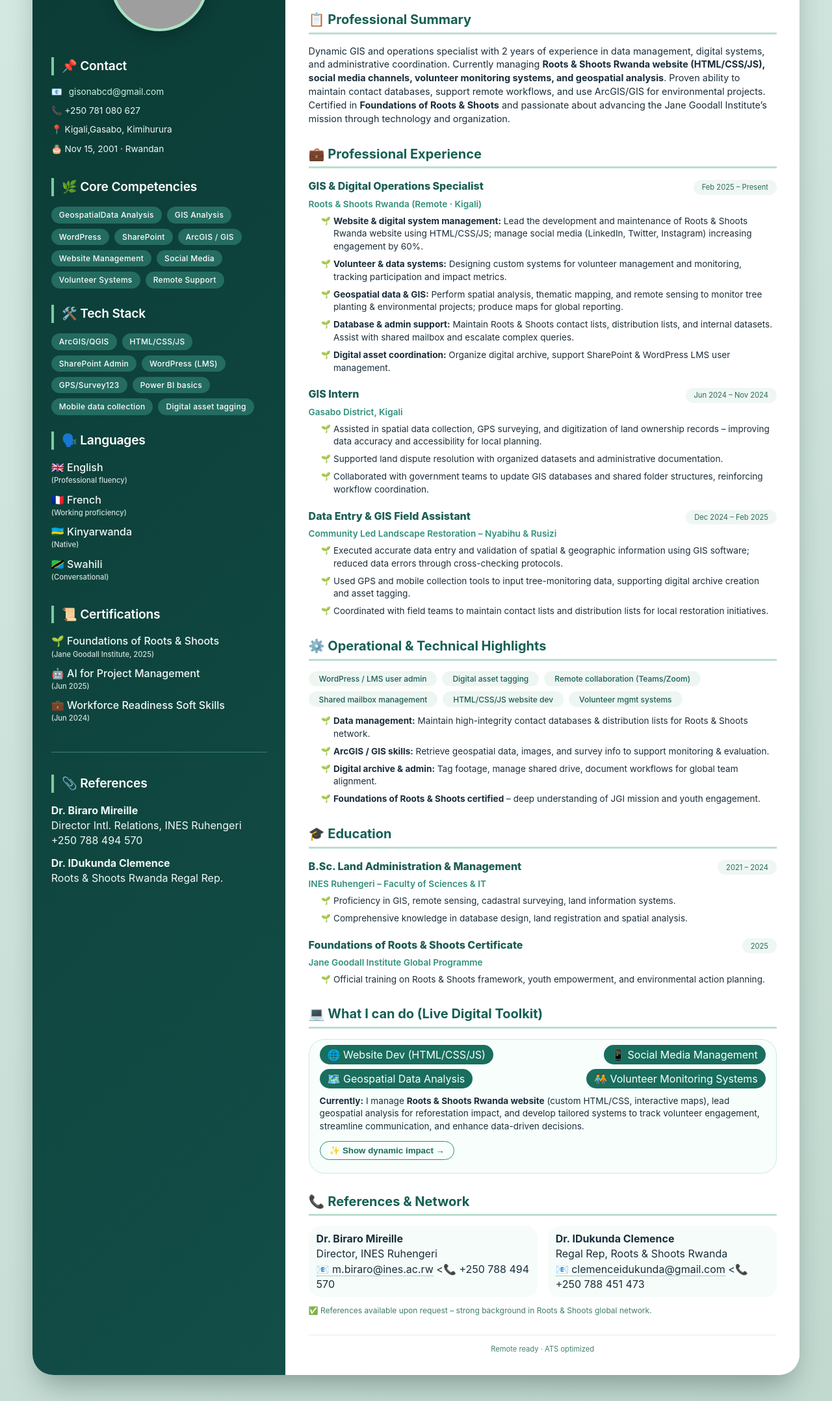
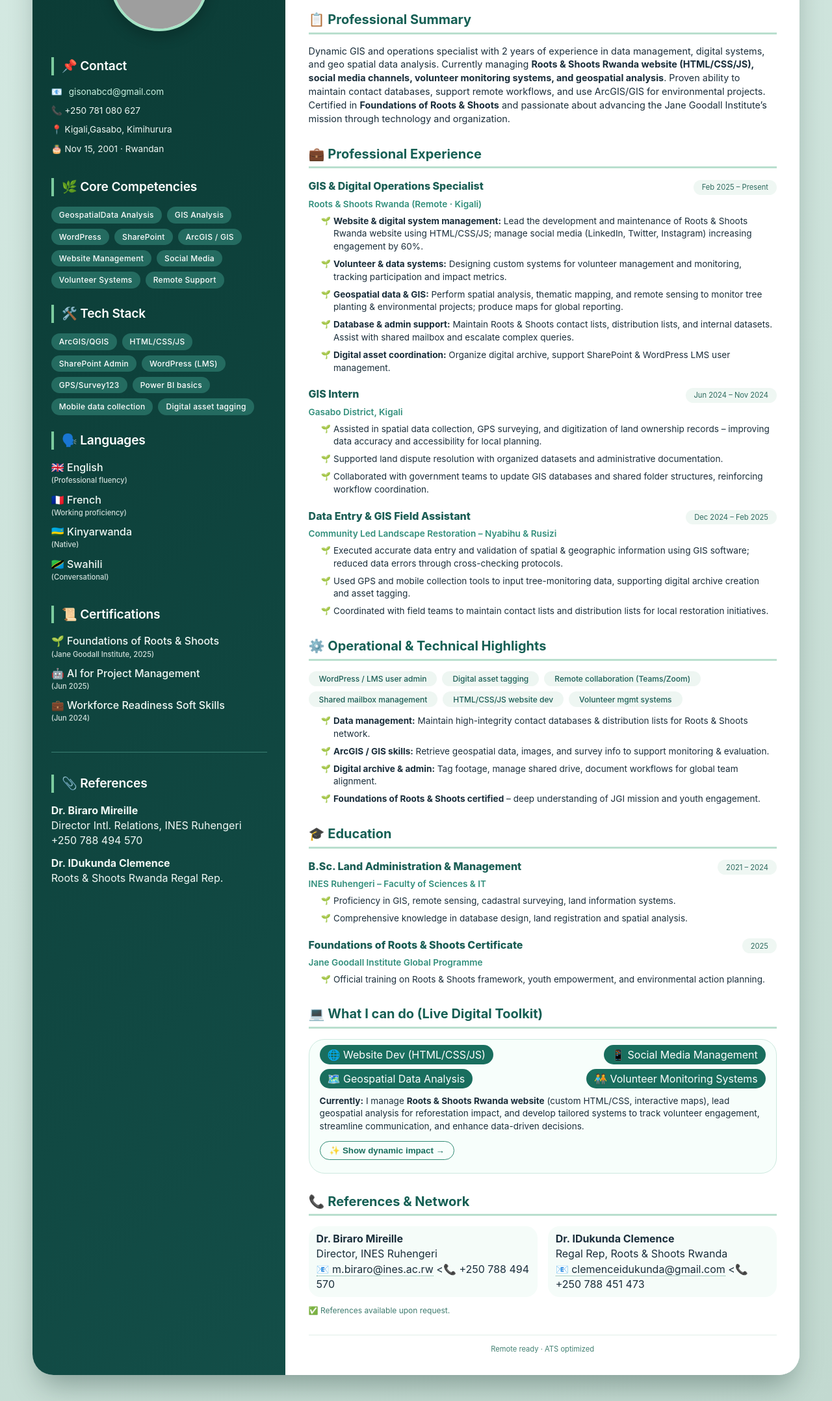
Before and after one commit to Gadson-creator/Gad-CV123, a plain HTML site: page index.html in a window 1280 px wide. Shown: the part 174-2330 px from the top of the page at 65% size. Drawn offline with Linux system fonts and the light colour scheme; grey boxes are pictures that could not be loaded.

```diff
--- a/index.html
+++ b/index.html
@@ -316,7 +316,7 @@
     <!-- Summary with tailored ATS keywords -->
     <div class="section">
       <div class="section-title">📋 Professional Summary</div>
-      <p style="font-size:0.9rem;">Dynamic GIS and operations specialist with 2 years of experience in data management, digital systems, and administrative coordination. Currently managing <strong>Roots & Shoots Rwanda website (HTML/CSS/JS), social media channels, volunteer monitoring systems, and geospatial analysis</strong>. Proven ability to maintain contact databases, support remote workflows, and use ArcGIS/GIS for environmental projects. Certified in <strong>Foundations of Roots & Shoots</strong> and passionate about advancing the Jane Goodall Institute’s mission through technology and organization.</p>
+      <p style="font-size:0.9rem;">Dynamic GIS and operations specialist with 2 years of experience in data management, digital systems, and geo spatial data analysis. Currently managing <strong>Roots & Shoots Rwanda website (HTML/CSS/JS), social media channels, volunteer monitoring systems, and geospatial analysis</strong>. Proven ability to maintain contact databases, support remote workflows, and use ArcGIS/GIS for environmental projects. Certified in <strong>Foundations of Roots & Shoots</strong> and passionate about advancing the Jane Goodall Institute’s mission through technology and organization.</p>
     </div>
 
     <!-- Professional Experience (enhanced with real current role) -->
@@ -437,7 +437,7 @@
             <📞 +250 788 451 473</span>
         </div>
       </div>
-      <p style="margin-top: 12px; font-size:0.75rem; color:#3e7b6e;">✅ References available upon request – strong background in Roots & Shoots global network.</p>
+      <p style="margin-top: 12px; font-size:0.75rem; color:#3e7b6e;">✅ References available upon request.</p>
     </div>
     <div style="border-top: 1px solid #e0efe9; margin-top: 0.5rem; padding-top: 0.8rem; font-size:0.7rem; text-align:center; color:#438072;">Remote ready · ATS optimized</div>
   </div>
```
